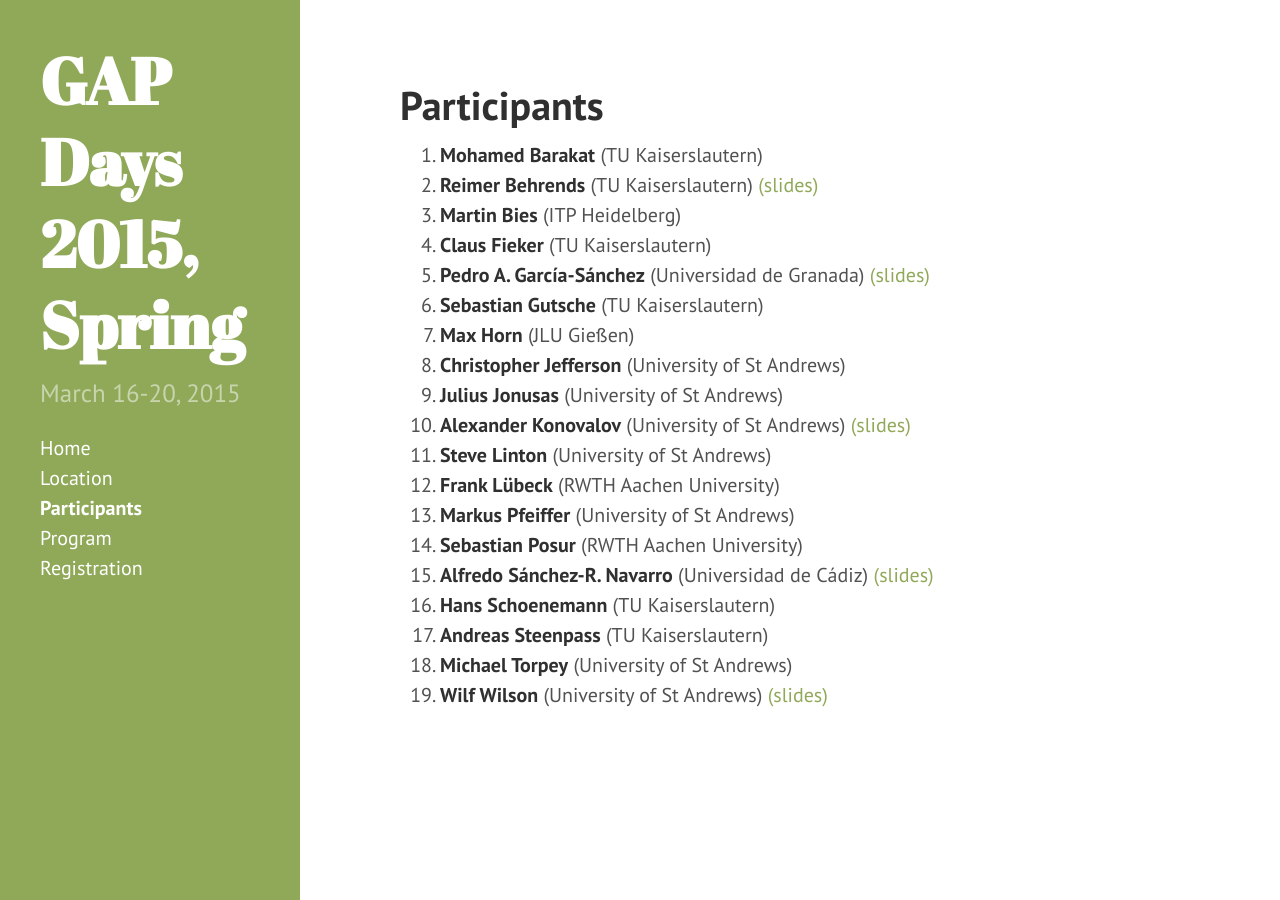
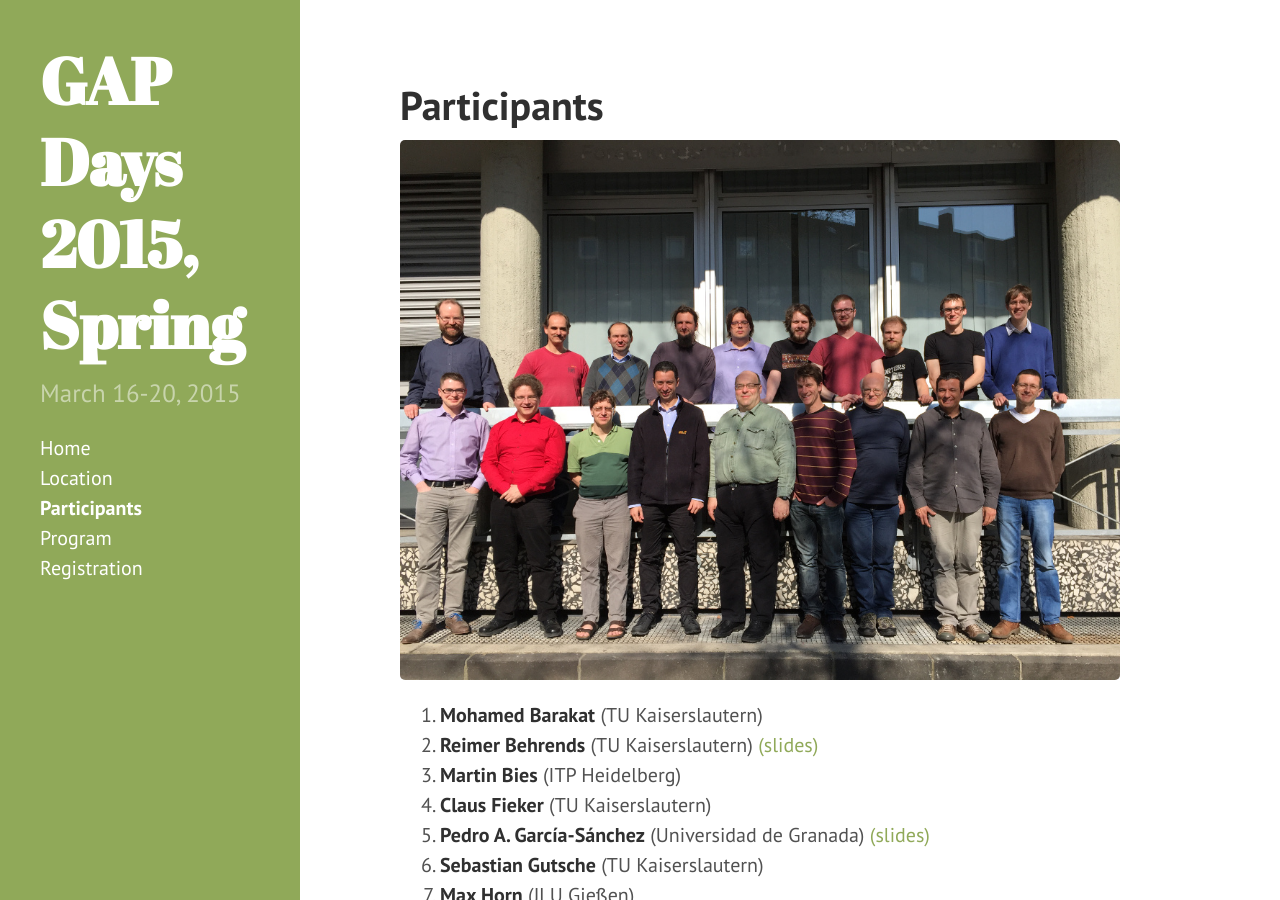
Before and after one commit to gapdays/gapdays2015-spring, a Jekyll site: the page built from participants.md, in a window 1280 px wide and 900 px high. Built offline with Jekyll 4.4.1, drawn with Linux system fonts in a browser that asks for light colours; Markdown is read by kramdown in place of the engine named in the settings.

Commit message:
group photo

```diff
--- a/participants.md
+++ b/participants.md
@@ -2,6 +2,8 @@
 layout: page
 title: Participants
 ---
+
+[![Group photo](/gapdays2015-spring/photos/GAP_Days_2015-spring_photo-thumb.jpg "Group photo")](/gapdays2015-spring/photos/GAP_Days_2015-spring_photo.jpg)
 
 <ol>
 {% for p in site.data.participants %}
```
Also changed, not shown: photos/GAP_Days_2015-spring_photo-thumb.jpg (added), 1 other file.
